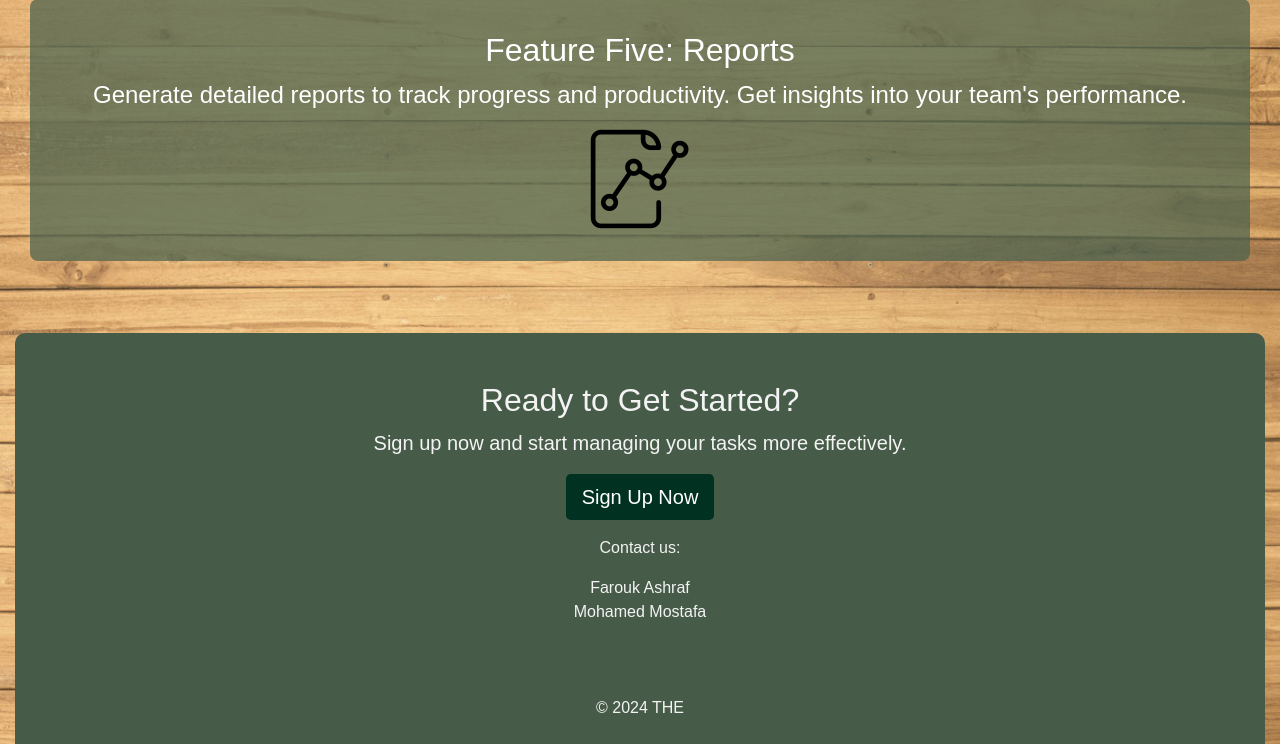
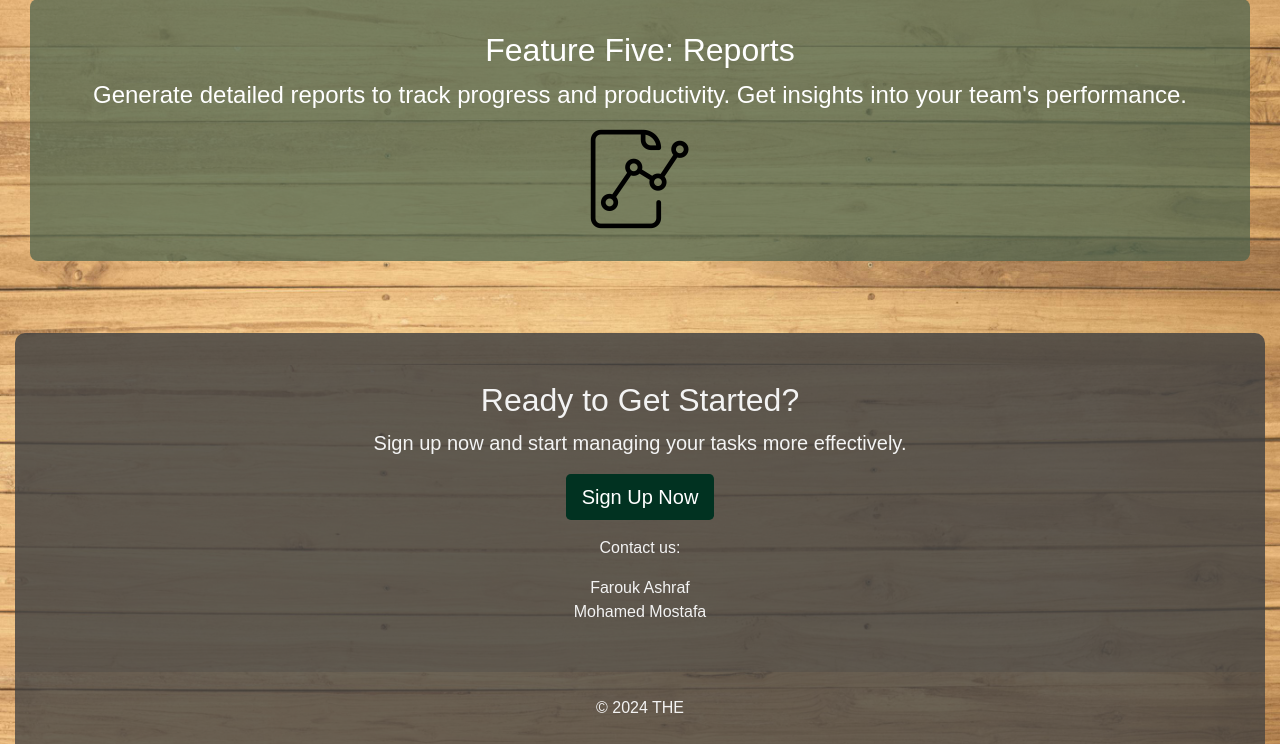
Before and after one commit to Mohamed-Mostafaaa/To-Do, a Flask app: page / in a window 1280 px wide. Shown: the part 1995-2739 px from the top of the page. Run offline with Flask 3, Linux system fonts and the light colour scheme; some libraries are stand-ins or nearby versions.

Commit message:
Home page

```diff
--- a/To_Do/templates/home.html
+++ b/To_Do/templates/home.html
@@ -76,7 +76,7 @@ Landing Page
 </section>
 
 <!-- Call to Action Section -->
-<section class="bg-steel py-5" style="border-radius: 10px 10px 0 0; color: #f3f3f3; background-color: #475c48;">
+<section class="bg-steel py-5" style="border-radius: 10px 10px 0 0; color: #f3f3f3; background-color: #414141d4;">
   <div class="container  text-center">
     <h2>Ready to Get Started?</h2>
     <p class="lead">Sign up now and start managing your tasks more effectively.</p>
@@ -89,7 +89,7 @@ Landing Page
 </section>
 
 <!-- Footer Section -->
-<footer class="bg-steel text-center py-4" style="background-color:#475c48; color: #f3f3f3;;">
+<footer class="bg-steel text-center py-4" style="background-color:#414141c3; color: #f3f3f3;;">
   <div class="container">
     <p>&copy; 2024 THE</p>
   </div>
```
